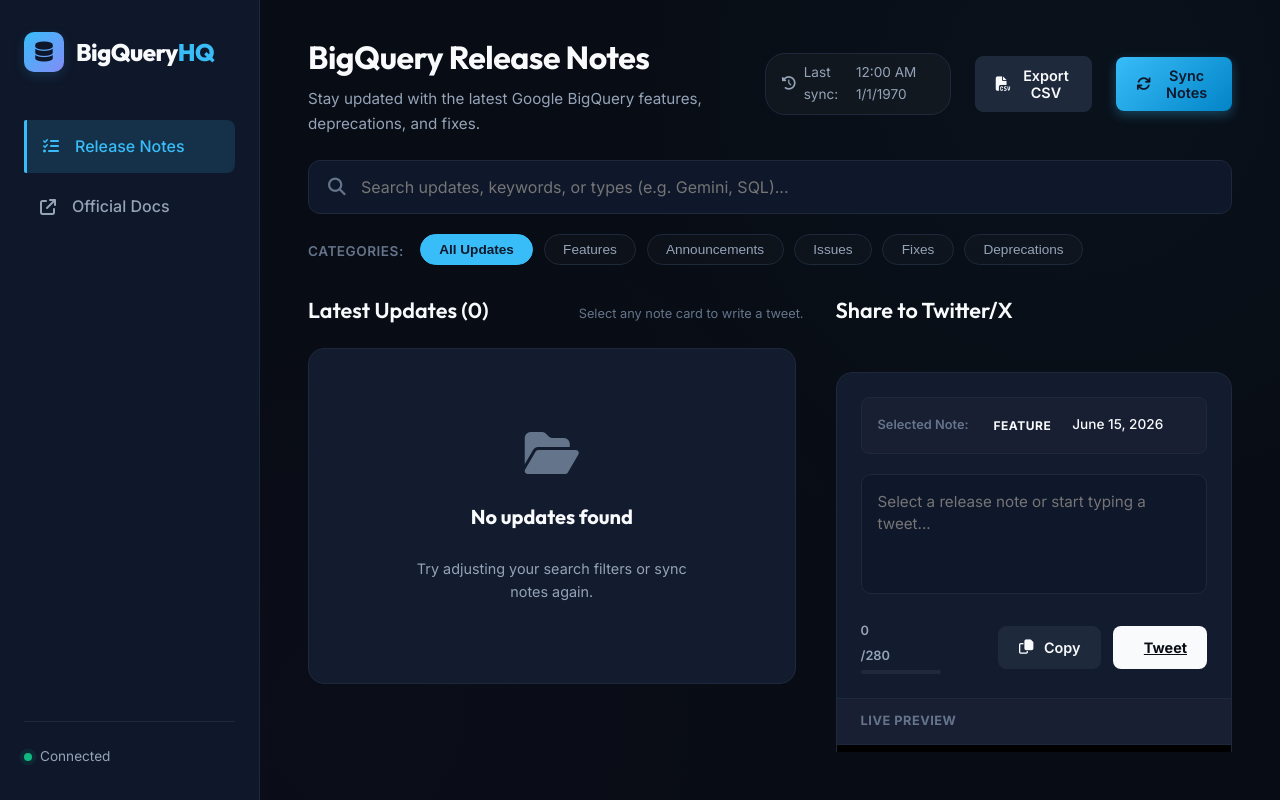
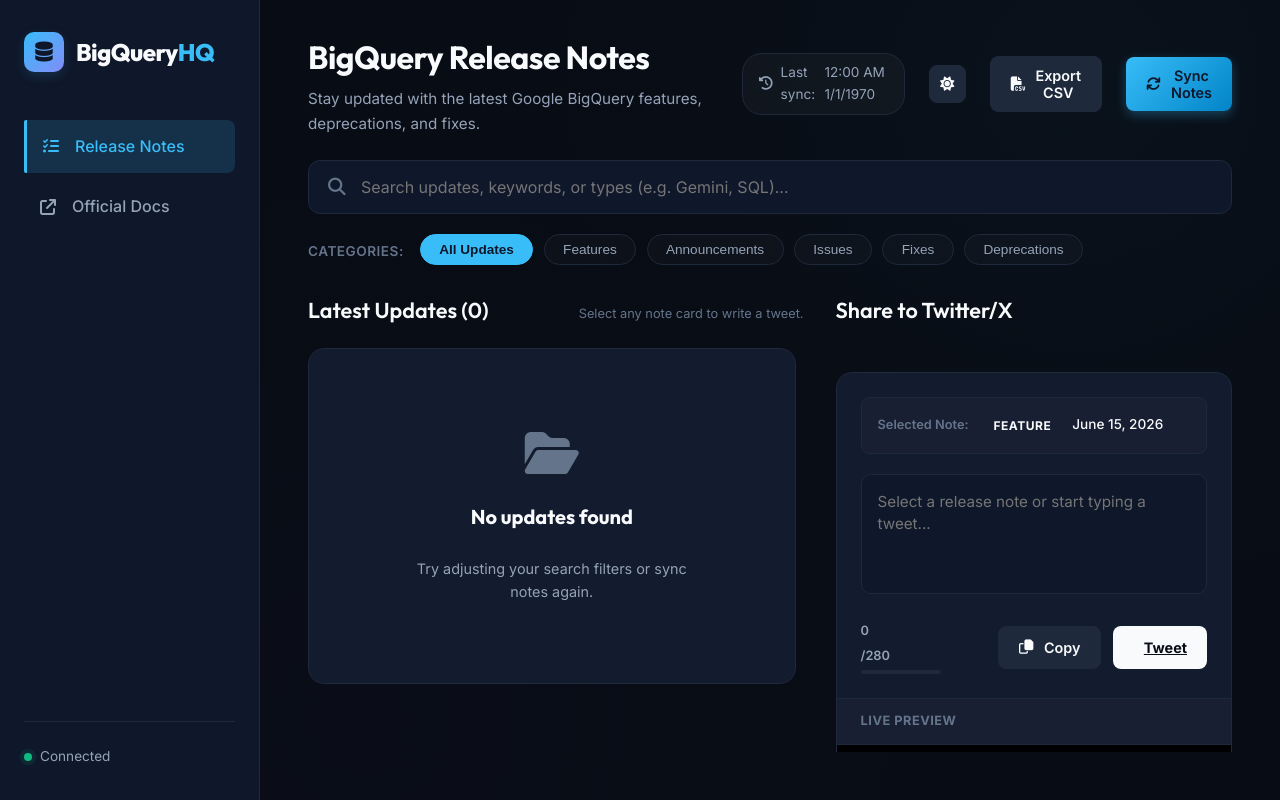
Before and after one commit to Ania-star/release-event-talks-app, a Flask app: page / in a window 1280 px wide. Run offline with Flask 3, Linux system fonts and the light colour scheme; data that the repository does not hold is empty; grey boxes are pictures that could not be loaded.

Commit message:
Feat: Add Light/Dark theme switcher with local storage persistence

```diff
--- a/static/css/style.css
+++ b/static/css/style.css
@@ -259,6 +324,14 @@ body {
 .btn-secondary:hover {
     background-color: var(--border-hover);
     border-color: var(--text-muted);
+}
+
+.btn-icon-only {
+    padding: 0.65rem;
+    aspect-ratio: 1;
+    display: inline-flex;
+    align-items: center;
+    justify-content: center;
 }
 
 .btn-tweet {
--- a/static/js/main.js
+++ b/static/js/main.js
@@ -19,6 +19,8 @@ const searchInput = document.getElementById('search-input');
 const categoryPills = document.getElementById('category-pills');
 const toast = document.getElementById('toast');
 const toastMessage = document.getElementById('toast-message');
+const themeToggle = document.getElementById('theme-toggle');
+const themeIcon = document.getElementById('theme-icon');
 
 // Composer DOM Elements
 const selectedMeta = document.getElementById('selected-meta');
@@ -36,6 +38,7 @@ const mockTweetDate = document.getElementById('mock-tweet-date');
 
 // Initialization
 document.addEventListener('DOMContentLoaded', () => {
+    initTheme();
     fetchReleases();
     setupEventListeners();
     updateMockDate();
@@ -47,6 +50,11 @@ function setupEventListeners() {
     refreshBtn.addEventListener('click', () => {
         fetchReleases(true);
     });
+
+    // Theme toggle button
+    if (themeToggle) {
+        themeToggle.addEventListener('click', toggleTheme);
+    }
 
     // Export CSV button
     if (exportCsvBtn) {
@@ -427,3 +435,47 @@ function exportToCSV() {
 
     showToast('CSV export downloaded!', 'success');
 }
+
+// Initialize theme from localStorage preference or system settings (default: dark)
+function initTheme() {
+    const savedTheme = localStorage.getItem('theme');
+    // Default to dark mode if no preference saved
+    if (savedTheme === 'light') {
+        document.body.classList.add('light-theme');
+        if (themeIcon) {
+            themeIcon.className = 'fa-solid fa-moon'; // Moon icon represents changing to dark theme
+        }
+        if (themeToggle) {
+            themeToggle.title = 'Switch to Dark Mode';
+        }
+    } else {
+        document.body.classList.remove('light-theme');
+        if (themeIcon) {
+            themeIcon.className = 'fa-solid fa-sun'; // Sun icon represents changing to light theme
+        }
+        if (themeToggle) {
+            themeToggle.title = 'Switch to Light Mode';
+        }
+    }
+}
+
+// Toggle light-theme and save selection to localStorage
+function toggleTheme() {
+    const isLight = document.body.classList.toggle('light-theme');
+
+    if (isLight) {
+        localStorage.setItem('theme', 'light');
+        if (themeIcon) {
+            themeIcon.className = 'fa-solid fa-moon';
+        }
+        themeToggle.title = 'Switch to Dark Mode';
+        showToast('Switched to Light Mode', 'success');
+    } else {
+        localStorage.setItem('theme', 'dark');
+        if (themeIcon) {
+            themeIcon.className = 'fa-solid fa-sun';
+        }
+        themeToggle.title = 'Switch to Light Mode';
+        showToast('Switched to Dark Mode', 'success');
+    }
+}
--- a/templates/index.html
+++ b/templates/index.html
@@ -54,6 +54,9 @@
                         <i class="fa-solid fa-clock-rotate-left"></i>
                         <span>Last sync: </span><span id="last-sync-time">Never</span>
                     </div>
+                    <button id="theme-toggle" class="btn btn-secondary btn-icon-only" title="Toggle theme">
+                        <i class="fa-solid fa-sun" id="theme-icon"></i>
+                    </button>
                     <button id="export-csv-btn" class="btn btn-secondary" title="Export visible notes to CSV">
                         <i class="fa-solid fa-file-csv"></i>
                         <span>Export CSV</span>
```
Also changed, not shown: other parts of static/css/style.css (+65 -0 lines).
